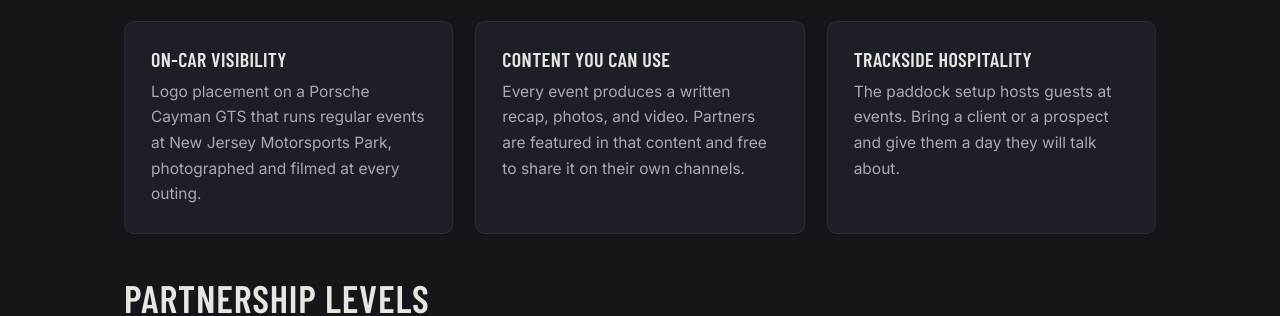
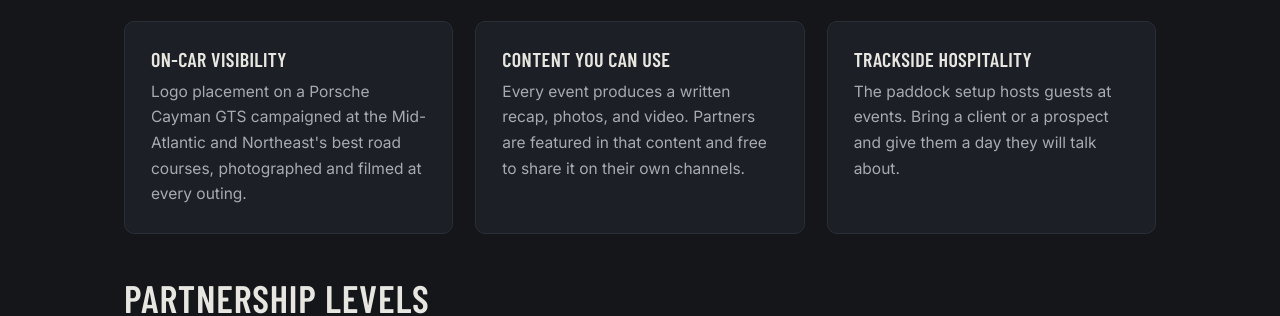
Before and after one commit to BHMotorsport/basilhunter.com, a Jekyll site: the page built from sponsors.md, in a window 1280 px wide and 900 px high, scrolled down 345 px. Shown: the part 178-494 px from the top of the window. Built offline with Jekyll 4.4.1, drawn with Linux system fonts in a browser that asks for light colours.

Commit message:
Partners: On-Car Visibility copy matches regional circuit language
Co-Authored-By: Claude Fable 5 <noreply@anthropic.com>

```diff
--- a/sponsors.md
+++ b/sponsors.md
@@ -14,7 +14,7 @@ Motorsport sponsorship works because the setting does the selling. A track weeke
 <div class="grid-3" style="margin: 1.5em 0 2.5em;">
   <div class="card">
     <h3>On-Car Visibility</h3>
-    <p>Logo placement on a Porsche Cayman GTS that runs regular events at New Jersey Motorsports Park, photographed and filmed at every outing.</p>
+    <p>Logo placement on a Porsche Cayman GTS campaigned at the Mid-Atlantic and Northeast's best road courses, photographed and filmed at every outing.</p>
   </div>
   <div class="card">
     <h3>Content You Can Use</h3>
```
